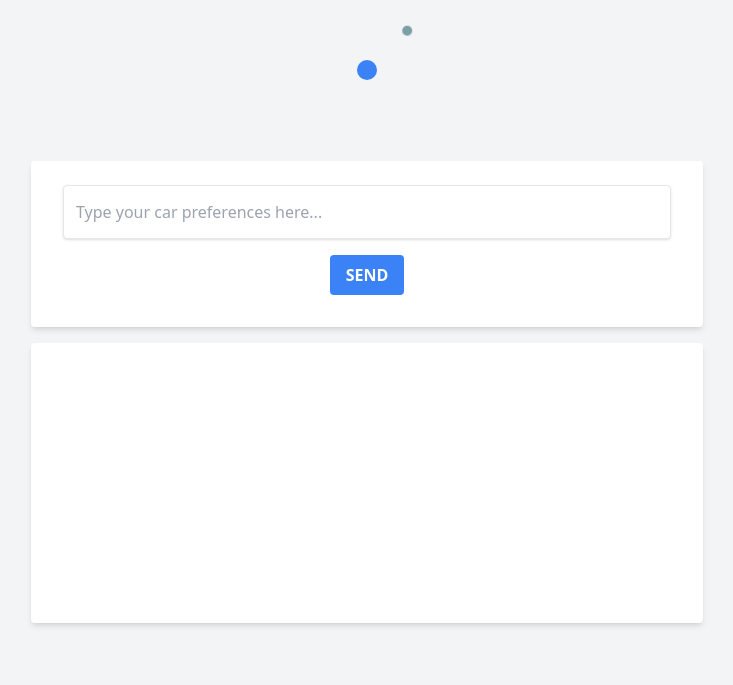
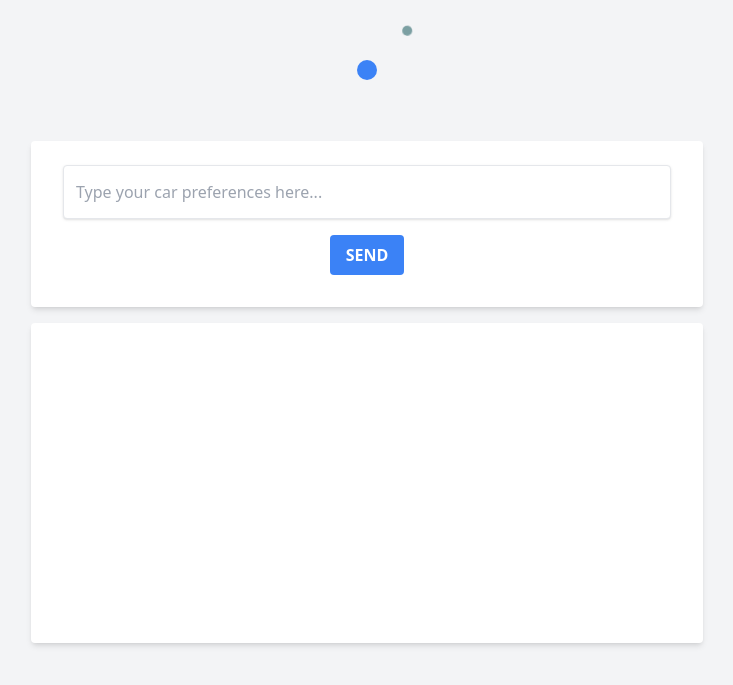
Before and after one commit to ipandzic/car_recommender, a Django app: page / in a window 1280 px wide. Shown: the top 685 px of the page, without its empty margins (273-1006 px from the left). Run offline with Django 3.2, Linux system fonts and the light colour scheme; some libraries are stand-ins or nearby versions.

Commit message:
Update chat frontend

```diff
--- a/templates/recommender/chat.html
+++ b/templates/recommender/chat.html
@@ -49,7 +49,7 @@
 
         #response {
             width: 100%; /* width of response box */
-            height: 35vh; /* height is now 80% of the viewport height */
+            height: 40vh; /* height is now 80% of the viewport height */
             overflow-y: auto; /* enable vertical scroll if content exceeds the height of the box */
         }
 
```
